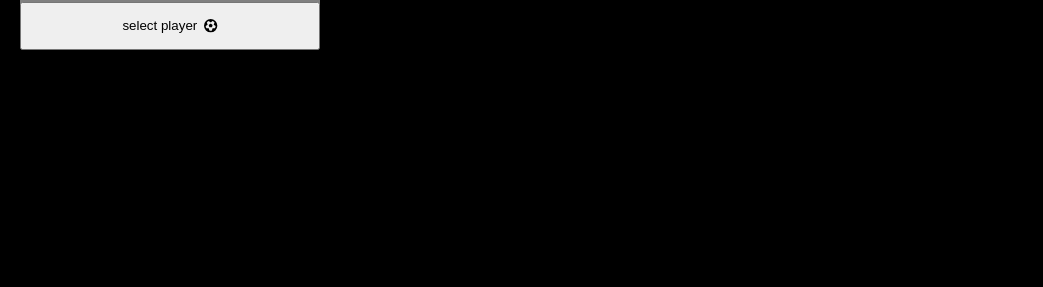
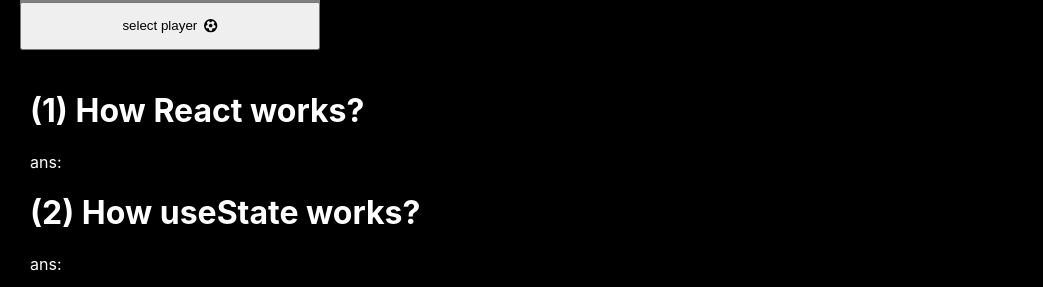
Before and after one commit to sarafat27/Football-auction, a React (Create React App) app: page / in a window 1280 px wide. Shown: the part 2101-2388 px from the top of the page, without its empty margins (0-1043 px from the left). Before the commit the page ends 2171 px from the top, so only its background shows below. Built offline with nearby package versions, Linux system fonts and the light colour scheme.

Commit message:
readMe file edited

```diff
--- a/src/App.js
+++ b/src/App.js
@@ -1,12 +1,14 @@
 import './App.css';
 import Header from './components/Header/Header';
 import Main from './components/Main/Main';
+import Question from './components/Question/Question';
 
 function App() {
   return (
     <div>
       <Header></Header>
       <Main></Main>
+      <Question></Question>
     </div>
   );
 }
--- a/src/components/Cart/Cart.js
+++ b/src/components/Cart/Cart.js
@@ -1,6 +1,6 @@
 import React from 'react';
 import './Cart.css'
-const Cart = ({ names, showOne, lucky, clearCart }) => {
+const Cart = ({ names, showOne, lucky, clear }) => {
     return (
         <div className='selection-box'>
             <h2>selected players</h2>
@@ -9,7 +9,7 @@
             }
             <p onClick={showOne}>Choose 1 for me</p>
             <h1>{lucky}</h1>
-            <p onClick={clearCart}>Choose again</p>
+            <p onClick={clear}>Choose again</p>
         </div >
     );
 };
--- a/src/components/Main/Main.js
+++ b/src/components/Main/Main.js
@@ -24,8 +24,7 @@
     }
 
     const clearCart = () => {
-        const empty = [];
-        setName(empty)
+        setName([]);
     }
 
     return (
--- /dev/null
+++ b/src/components/Question/Question.css
@@ -0,0 +1,4 @@
+.questions{
+    color:white;
+    margin-left: 30px;
+}
--- /dev/null
+++ b/src/components/Question/Question.js
@@ -0,0 +1,14 @@
+import React from 'react';
+import './Question.css'
+const Question = () => {
+    return (
+        <div className='questions'>
+            <h1>(1) How React works?</h1>
+            <p>ans: </p>
+            <h1>(2) How useState works?</h1>
+            <p>ans: </p>
+        </div>
+    );
+};
+
+export default Question;
```
Also changed, not shown: 1 other file (tests, documents, lock files or other folders).
